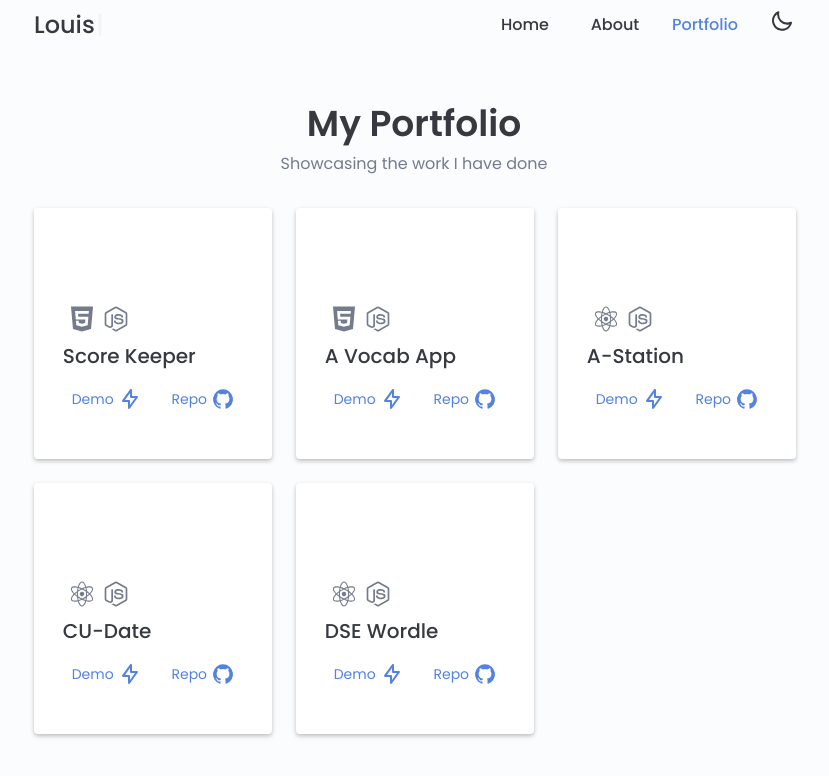
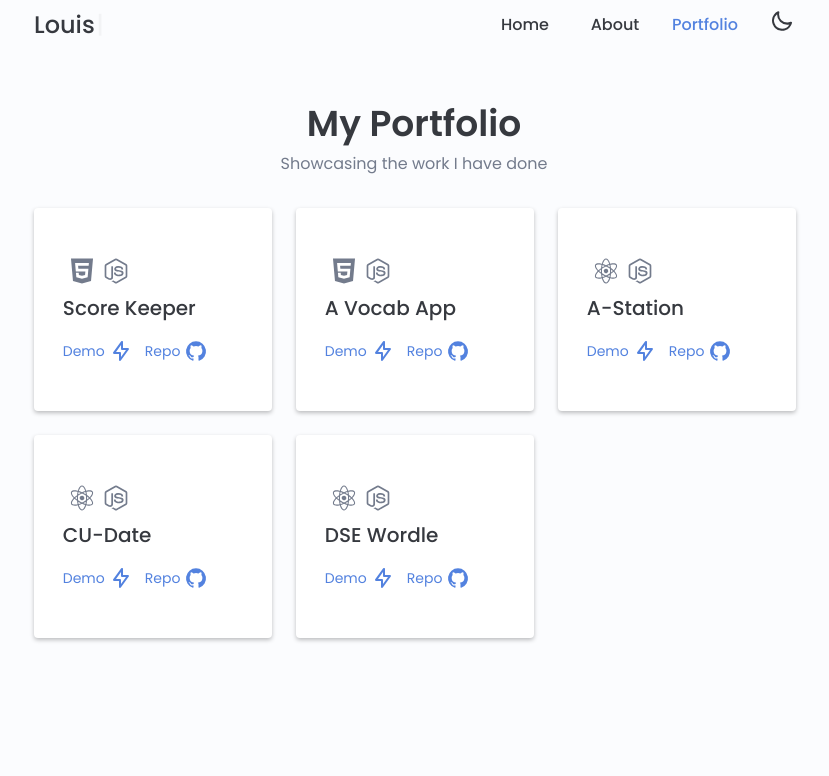
Before and after one commit to louiskwt/portfolio-page, a Next.js app: page /portfolio in a window 1280 px wide. Shown: the top 776 px of the page, without its empty margins (226-1055 px from the left). Built offline with nearby package versions, Linux system fonts and the light colour scheme.

Commit message:
update Card media queries and changed Card buttons to links

```diff
--- a/styles/Card.module.css
+++ b/styles/Card.module.css
@@ -38,20 +38,18 @@
 /* ====== Media Queries ====== */
 
 /* ==== Small Device ==== */
-@media screen and (max-width: 767px) {
+
+@media screen and (max-width: 524px) {
+   .card__content {
+       padding-right: 8rem;
+   }
+
+}
+
+/* ==== Medium and Larger Device ==== */
+
+@media screen and (min-width: 525px) {
     .card__content {
-        padding-right: 3rem;
+        padding: 3rem 1rem 3rem 1.8rem;
     }
 }
-
-/* ==== Medium Device ==== */
-@media screen and (min-width: 768px) {
-   .card__content {
-        padding: 6rem 1rem 3rem 1.8rem;
-   }
-
-    .card__buttons {
-        display: flex;
-        justify-content: space-around;
-    }
-}
--- a/styles/Portfolio.module.css
+++ b/styles/Portfolio.module.css
@@ -7,7 +7,7 @@
 /* ====== Media Queries ====== */
 
 /* ==== Small Device ==== */
-@media screen and (max-width: 375px) {
+@media screen and (max-width: 525px) {
 	.projects__container {
 		grid-template-columns: max-content;
 		justify-content: center;
```
